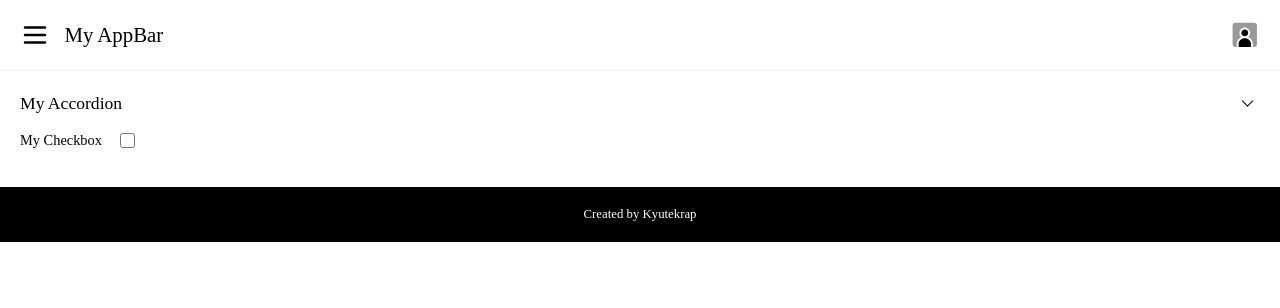
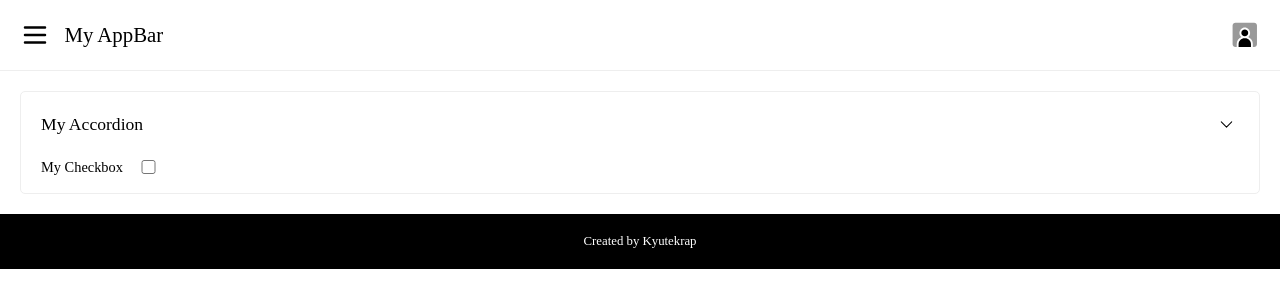
Before and after one commit to kyutekrap/Vanilla-JS-Lite, a website: page public/index.html in a window 1280 px wide. Both pictures are taken after a click on the element "My Accordion". Drawn offline with Linux system fonts and the light colour scheme.

Commit message:
Fix Accordion

```diff
--- a/api/Accordion/index.js
+++ b/api/Accordion/index.js
@@ -7,10 +7,11 @@ class AccordionExt {
     _accordion = null;
 
     constructor(title, body, imageOnClose) {
-        this._accordion = VBox();
+        this._accordion = document.createElement("div");
         this._accordion.classList.add("accordion");
 
         const header = HBox();
+        header.classList.add("accordion-header");
         const headerTitle = document.createElement("span");
         headerTitle.classList.add("subHeader");
         headerTitle.textContent = title;
@@ -20,11 +21,30 @@ class AccordionExt {
         const headerImage = Background({width: "25px", height: "25px", src: imageOnClose});
         header.appendChild(headerImage);
 
-        header.style.cursor = "pointer";
+        header.addEventListener('click', (_) => {
+            this.toggleAccordion(header);
+        });
+
         this._accordion.appendChild(header);
 
+        const content = VBox();
+        content.classList.add("accordion-content");
         for (var i=0; i<body.length; i++) {
-            this._accordion.appendChild(body[i]);
+            content.appendChild(body[i]);
+        }
+        this._accordion.appendChild(content);
+    }
+
+    toggleAccordion(header) {
+        const content = header.nextElementSibling;
+        const isActive = content.style.maxHeight;
+
+        document.querySelectorAll('.accordion-content').forEach(item => {
+            item.style.maxHeight = null;
+        });
+
+        if (!isActive) {
+            content.style.maxHeight = content.scrollHeight + 40 + "px";
         }
     }
 }
--- a/css/Accordion/index.css
+++ b/css/Accordion/index.css
@@ -1,3 +1,20 @@
 .accordion {
+    border: 1px solid var(--neutral-color);
+    border-radius: 5px;
+    padding: 0px 20px 0px 20px;
+    overflow: hidden;
+    display: flex;
+    flex-direction: column;
+}
 
+.accordion-header {
+    cursor: pointer;
+    transition: background-color 0.3s ease;
+    padding: 20px 0px 20px 0px;
 }
+
+.accordion-content {
+    max-height: 0;
+    overflow: hidden;
+    transition: max-height 0.3s ease-out;
+}
```
